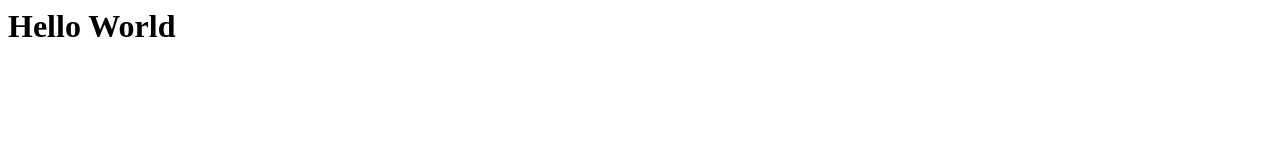
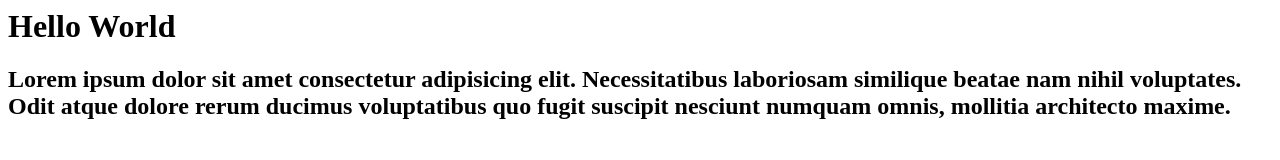
Before and after one commit to ziyodbek0300/lesson-2, a plain HTML site: page index.html in a window 1280 px wide. Drawn offline with Linux system fonts and the light colour scheme.

Commit message:
h2 added

```diff
--- a/index.html
+++ b/index.html
@@ -1,11 +1,19 @@
 <html lang="en">
+
 <head>
     <meta charset="UTF-8">
     <meta http-equiv="X-UA-Compatible" content="IE=edge">
     <meta name="viewport" content="width=device-width, initial-scale=1.0">
     <title>Document</title>
 </head>
+
 <body>
     <h1>Hello World</h1>
+    <h2>
+        Lorem ipsum dolor sit amet consectetur adipisicing elit. Necessitatibus laboriosam similique beatae nam nihil
+        voluptates. Odit atque dolore rerum ducimus voluptatibus quo fugit suscipit nesciunt numquam omnis, mollitia
+        architecto maxime.
+    </h2>
 </body>
+
 </html>
```
